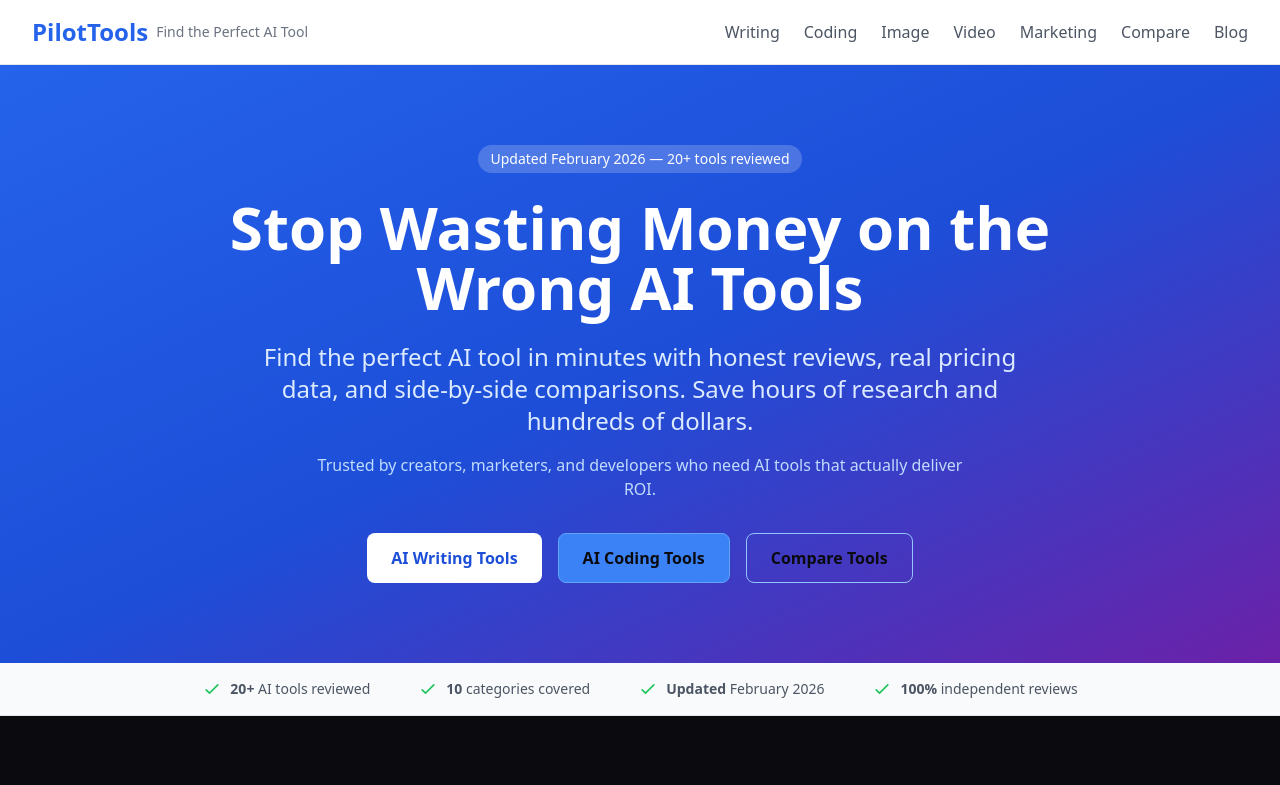
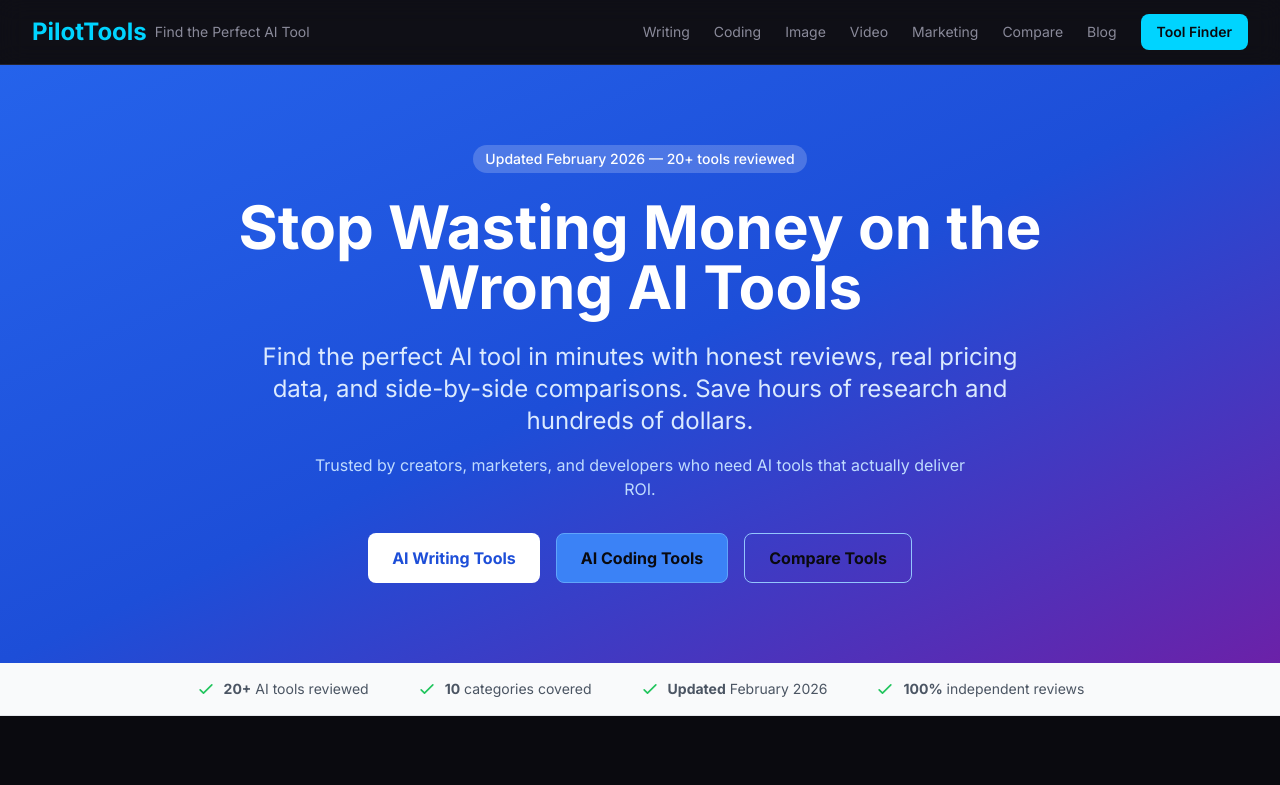
Before and after one commit to talhahbilal1-arch/social-media-empire, a Next.js app in the folder ai-tools-hub/: page / in a window 1280 px wide. Shown: the top 785 px of the page. Built offline with nearby package versions, Linux system fonts and the light colour scheme.

Commit message:
wip: ai-tools-hub/components/Layout.js  08:36:46

```diff
--- a/ai-tools-hub/components/Layout.js
+++ b/ai-tools-hub/components/Layout.js
@@ -1,12 +1,12 @@
 import Head from 'next/head'
-import Link from 'next/link'
+import Navigation from './Navigation'
+import Footer from './Footer'
 import googleConfig from '../config/google.json'
 
 const SITE_NAME = 'PilotTools'
 const SITE_TAGLINE = 'Find the Perfect AI Tool'
 const SITE_URL = 'https://pilottools.ai'
 
-// Google config — auto-activates when real values are pasted into config/google.json
 const GSC_TAG = googleConfig.search_console.verification_tag
 const GA4_ID = googleConfig.analytics.ga4_measurement_id
 const hasGSC = GSC_TAG && !GSC_TAG.startsWith('PASTE')
@@ -37,13 +37,18 @@
         <meta name="twitter:description" content={metaDesc} />
         <meta name="twitter:image" content={`${SITE_URL}/og-image.png`} />
         <meta name="robots" content="index, follow" />
+        <link rel="preconnect" href="https://fonts.googleapis.com" />
+        <link rel="preconnect" href="https://fonts.gstatic.com" crossOrigin="anonymous" />
+        <link href="https://fonts.googleapis.com/css2?family=Inter:wght@400;500;600;700;800&display=swap" rel="stylesheet" />
         {hasGA4 && (
           <>
             <script async src={`https://www.googletagmanager.com/gtag/js?id=${GA4_ID}`} />
+            {/* GA4 inline config - safe: uses only our own config constant, no user input */}
             <script dangerouslySetInnerHTML={{ __html: `window.dataLayer=window.dataLayer||[];function gtag(){dataLayer.push(arguments);}gtag('js',new Date());gtag('config','${GA4_ID}');` }} />
           </>
         )}
       </Head>
+      {/* Structured data from build-time props only - no user input */}
       {structuredData && (
         <script
           type="application/ld+json"
@@ -51,77 +56,14 @@
         />
       )}
 
-      <div className="min-h-screen flex flex-col">
-        <header className="bg-white border-b border-gray-200 sticky top-0 z-50">
-          <nav className="max-w-7xl mx-auto px-4 sm:px-6 lg:px-8">
-            <div className="flex justify-between items-center h-16">
-              <Link href="/" className="flex items-center space-x-2">
-                <span className="text-2xl font-bold text-primary-600">PilotTools</span>
-                <span className="text-sm text-gray-500 hidden sm:inline">{SITE_TAGLINE}</span>
-              </Link>
-
-              <div className="hidden md:flex items-center space-x-6">
-                <Link href="/category/writing/" className="text-gray-600 hover:text-primary-600 transition-colors">Writing</Link>
-                <Link href="/category/coding/" className="text-gray-600 hover:text-primary-600 transition-colors">Coding</Link>
-                <Link href="/category/image/" className="text-gray-600 hover:text-primary-600 transition-colors">Image</Link>
-                <Link href="/category/video/" className="text-gray-600 hover:text-primary-600 transition-colors">Video</Link>
-                <Link href="/category/marketing/" className="text-gray-600 hover:text-primary-600 transition-colors">Marketing</Link>
-                <Link href="/compare/" className="text-gray-600 hover:text-primary-600 transition-colors">Compare</Link>
-                <Link href="/blog/" className="text-gray-600 hover:text-primary-600 transition-colors">Blog</Link>
-              </div>
-            </div>
-          </nav>
-        </header>
+      <div className="min-h-screen flex flex-col" style={{ fontFamily: "'Inter', sans-serif" }}>
+        <Navigation />
 
         <main className="flex-1">
           {children}
         </main>
 
-        <footer className="bg-gray-50 border-t border-gray-200">
-          <div className="max-w-7xl mx-auto px-4 sm:px-6 lg:px-8 py-12">
-            <div className="grid grid-cols-2 md:grid-cols-4 gap-8">
-              <div>
-                <h3 className="font-semibold text-gray-900 mb-4">Categories</h3>
-                <ul className="space-y-2">
-                  <li><Link href="/category/writing/" className="text-gray-600 hover:text-primary-600 text-sm">AI Writing Tools</Link></li>
-                  <li><Link href="/category/coding/" className="text-gray-600 hover:text-primary-600 text-sm">AI Coding Tools</Link></li>
-                  <li><Link href="/category/image/" className="text-gray-600 hover:text-primary-600 text-sm">AI Image Generators</Link></li>
-                  <li><Link href="/category/video/" className="text-gray-600 hover:text-primary-600 text-sm">AI Video Tools</Link></li>
-                </ul>
-              </div>
-              <div>
-                <h3 className="font-semibold text-gray-900 mb-4">More Categories</h3>
-                <ul className="space-y-2">
-                  <li><Link href="/category/marketing/" className="text-gray-600 hover:text-primary-600 text-sm">AI Marketing Tools</Link></li>
-                  <li><Link href="/category/productivity/" className="text-gray-600 hover:text-primary-600 text-sm">AI Productivity</Link></li>
-                  <li><Link href="/category/audio/" className="text-gray-600 hover:text-primary-600 text-sm">AI Audio & Voice</Link></li>
-                  <li><Link href="/category/seo/" className="text-gray-600 hover:text-primary-600 text-sm">AI SEO Tools</Link></li>
-                </ul>
-              </div>
-              <div>
-                <h3 className="font-semibold text-gray-900 mb-4">Popular Comparisons</h3>
-                <ul className="space-y-2">
-                  <li><Link href="/compare/chatgpt-vs-claude/" className="text-gray-600 hover:text-primary-600 text-sm">ChatGPT vs Claude</Link></li>
-                  <li><Link href="/compare/jasper-vs-writesonic/" className="text-gray-600 hover:text-primary-600 text-sm">Jasper vs Writesonic</Link></li>
-                  <li><Link href="/compare/midjourney-vs-runway/" className="text-gray-600 hover:text-primary-600 text-sm">Midjourney vs Runway</Link></li>
-                  <li><Link href="/compare/cursor-vs-chatgpt/" className="text-gray-600 hover:text-primary-600 text-sm">Cursor vs ChatGPT</Link></li>
-                </ul>
-              </div>
-              <div>
-                <h3 className="font-semibold text-gray-900 mb-4">About</h3>
-                <p className="text-gray-600 text-sm mb-4">
-                  PilotTools helps you find the perfect AI tool for your needs with honest reviews and detailed comparisons.
-                </p>
-                <p className="text-gray-500 text-xs">
-                  Affiliate disclosure: Some links on this site are affiliate links. If you purchase through these links, we may earn a commission at no additional cost to you. This does not influence our reviews or recommendations.
-                </p>
-              </div>
-            </div>
-            <div className="mt-8 pt-8 border-t border-gray-200 text-center text-gray-500 text-sm">
-              &copy; {new Date().getFullYear()} PilotTools. All rights reserved.
-            </div>
-          </div>
-        </footer>
+        <Footer />
       </div>
     </>
   )
```
